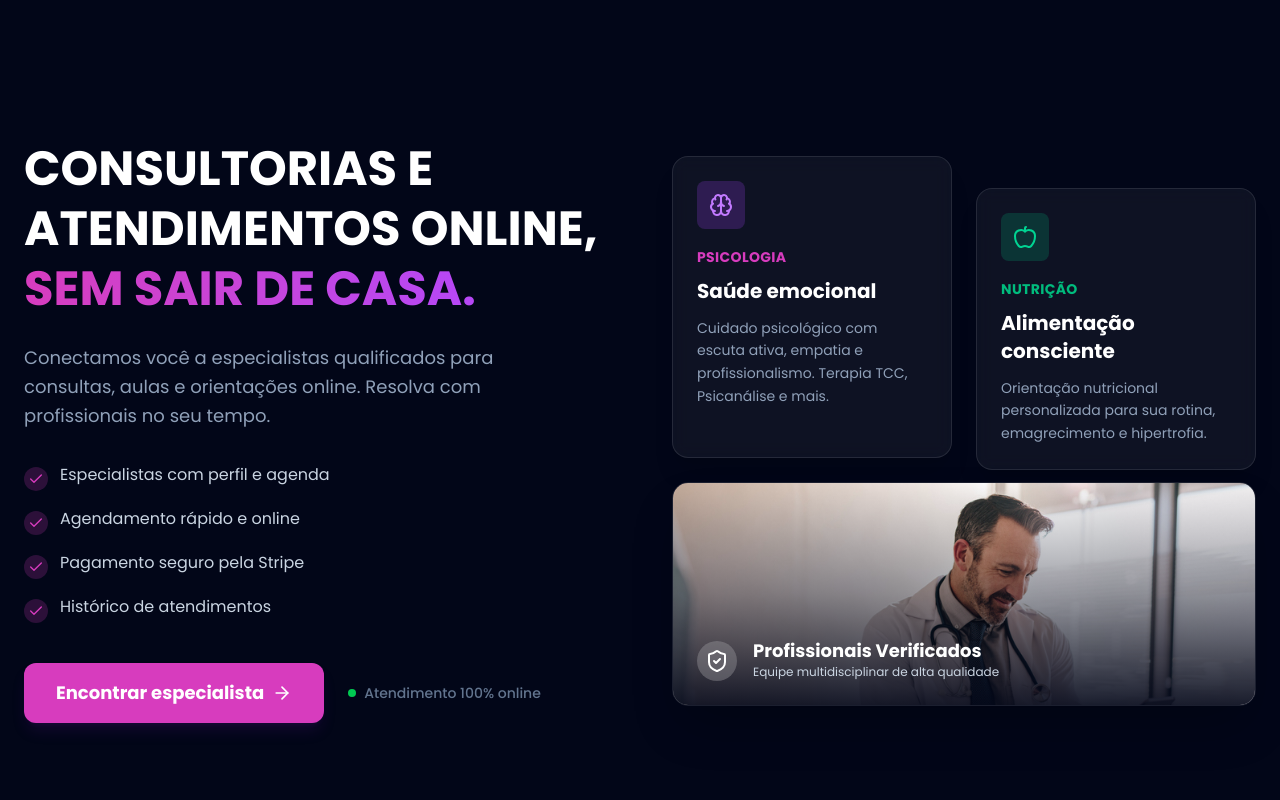
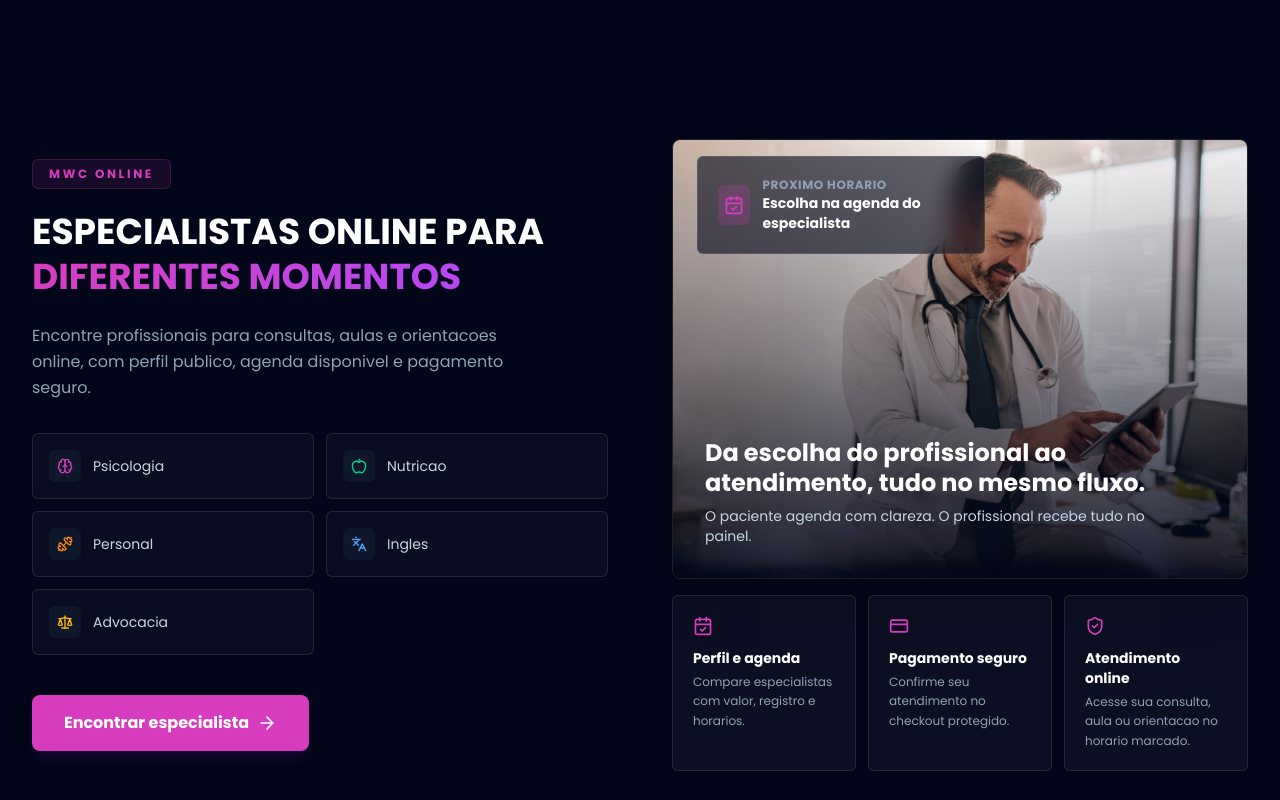
Before and after one commit to EnzoFariasCode/mwc-platform, a Next.js app: page / in a window 1280 px wide. Shown: the part 2560-3360 px from the top of the page. Built offline with nearby package versions, Linux system fonts and the light colour scheme.

Commit message:
Refazendo a seciton telemedicina da Landing Page.

```diff
--- a/src/modules/landing/landingComponents/TelemedicinaSection.tsx
+++ b/src/modules/landing/landingComponents/TelemedicinaSection.tsx
@@ -1,27 +1,61 @@
 "use client";
 
 import { useRef } from "react";
-import Image from "next/image"; // Import do Next Image
+import Image from "next/image";
 import Link from "next/link";
-import { Check, ArrowRight, Brain, Apple, ShieldCheck } from "lucide-react";
+import {
+  Apple,
+  ArrowRight,
+  Brain,
+  CalendarCheck,
+  CreditCard,
+  Dumbbell,
+  Languages,
+  Scale,
+  ShieldCheck,
+} from "lucide-react";
 import gsap from "gsap";
 import { useGSAP } from "@gsap/react";
 import { ScrollTrigger } from "gsap/ScrollTrigger";
 
-// --- IMPORT LOCAL DA IMAGEM ---
 import medicoImg from "@/assets/images/landingPage/medico.jpg";
 
 gsap.registerPlugin(ScrollTrigger);
+
+const onlineAreas = [
+  { label: "Psicologia", icon: Brain, color: "text-[#d73cbe]" },
+  { label: "Nutricao", icon: Apple, color: "text-emerald-400" },
+  { label: "Personal", icon: Dumbbell, color: "text-orange-400" },
+  { label: "Ingles", icon: Languages, color: "text-blue-400" },
+  { label: "Advocacia", icon: Scale, color: "text-amber-400" },
+];
+
+const onlineFlow = [
+  {
+    title: "Perfil e agenda",
+    description: "Compare especialistas com valor, registro e horarios.",
+    icon: CalendarCheck,
+  },
+  {
+    title: "Pagamento seguro",
+    description: "Confirme seu atendimento no checkout protegido.",
+    icon: CreditCard,
+  },
+  {
+    title: "Atendimento online",
+    description: "Acesse sua consulta, aula ou orientacao no horario marcado.",
+    icon: ShieldCheck,
+  },
+];
 
 export default function TelemedicinaSection() {
   const containerRef = useRef<HTMLElement>(null);
 
   useGSAP(
     () => {
-      // 1. Lado Esquerdo (Texto)
       gsap.fromTo(
         ".gsap-left-col",
-        { x: -50, opacity: 0 },
+        { x: -40, opacity: 0 },
         {
           x: 0,
           opacity: 1,
@@ -31,166 +65,148 @@ export default function TelemedicinaSection() {
             trigger: containerRef.current,
             start: "top 75%",
           },
-        }
+        },
       );
 
-      // 2. Lista de Benefícios
       gsap.fromTo(
         ".gsap-list-item",
-        { x: -20, opacity: 0 },
+        { y: 18, opacity: 0 },
         {
-          x: 0,
+          y: 0,
           opacity: 1,
-          duration: 0.8,
-          stagger: 0.1,
-          delay: 0.3,
+          duration: 0.65,
+          stagger: 0.08,
+          delay: 0.2,
           ease: "power2.out",
           scrollTrigger: {
             trigger: containerRef.current,
             start: "top 75%",
           },
-        }
+        },
       );
 
-      // 3. Lado Direito (Cards + Imagem)
       gsap.fromTo(
         ".gsap-card-visual",
-        { x: 50, opacity: 0 },
+        { y: 28, opacity: 0 },
         {
-          x: 0,
+          y: 0,
           opacity: 1,
-          duration: 1,
-          stagger: 0.2,
+          duration: 0.85,
+          stagger: 0.12,
           ease: "power3.out",
           scrollTrigger: {
             trigger: containerRef.current,
             start: "top 75%",
           },
-        }
+        },
       );
     },
-    { scope: containerRef }
+    { scope: containerRef },
   );
 
   return (
     <section
       ref={containerRef}
-      className="relative bg-slate-950 py-24 px-6 border-b border-white/5 overflow-hidden"
+      className="relative overflow-hidden border-b border-white/5 bg-slate-950 px-5 py-20 sm:px-8 lg:py-24"
     >
-      {/* Background Glow */}
-      <div className="absolute top-1/2 left-0 -translate-y-1/2 w-[500px] h-[500px] bg-purple-900/10 rounded-full blur-[120px] -z-10" />
+      <div className="absolute left-0 top-1/2 -z-10 h-[420px] w-[420px] -translate-y-1/2 rounded-full bg-purple-900/10 blur-[120px]" />
 
-      <div className="mx-auto grid max-w-7xl grid-cols-1 gap-16 lg:grid-cols-2 lg:items-center">
-        {/* LEFT – Editorial content */}
+      <div className="mx-auto grid max-w-7xl grid-cols-1 gap-12 lg:grid-cols-2 lg:items-center lg:gap-16">
         <div className="gsap-left-col opacity-0">
-          <h2 className="max-w-xl text-4xl md:text-5xl font-bold leading-tight text-white font-futura uppercase">
-            Consultorias e atendimentos online,
-            <span className="block text-transparent bg-clip-text bg-gradient-to-r from-[#d73cbe] to-purple-500">
-              sem sair de casa.
+          <span className="inline-flex rounded-md border border-[#d73cbe]/20 bg-[#d73cbe]/10 px-4 py-1.5 text-xs font-bold uppercase tracking-[0.22em] text-[#d73cbe]">
+            MWC Online
+          </span>
+
+          <h2 className="mt-5 max-w-xl font-futura text-2xl font-bold uppercase leading-tight text-white sm:text-3xl md:text-4xl">
+            Especialistas online para
+            <span className="block bg-gradient-to-r from-[#d73cbe] to-purple-500 bg-clip-text text-transparent">
+              diferentes momentos
             </span>
           </h2>
 
-          <p className="mt-6 max-w-lg text-lg text-slate-400 leading-relaxed">
-            Conectamos você a especialistas qualificados para consultas, aulas
-            e orientações online. Resolva com profissionais no seu tempo.
+          <p className="mt-6 max-w-lg text-sm leading-relaxed text-slate-400 sm:text-base">
+            Encontre profissionais para consultas, aulas e orientacoes online,
+            com perfil publico, agenda disponivel e pagamento seguro.
           </p>
 
-          <ul className="mt-8 space-y-4">
-            {[
-              "Especialistas com perfil e agenda",
-              "Agendamento rápido e online",
-              "Pagamento seguro pela Stripe",
-              "Histórico de atendimentos",
-            ].map((item, index) => (
+          <ul className="mt-8 grid gap-3 sm:grid-cols-2">
+            {onlineAreas.map((area) => (
               <li
-                key={index}
-                className="gsap-list-item opacity-0 flex items-start gap-3 text-slate-300"
+                key={area.label}
+                className="gsap-list-item flex items-center gap-3 rounded-md border border-white/10 bg-white/[0.03] px-4 py-4 text-sm text-slate-300 opacity-0"
               >
-                <span className="mt-1 flex h-6 w-6 flex-shrink-0 items-center justify-center rounded-full bg-[#d73cbe]/20 text-[#d73cbe]">
-                  <Check className="h-4 w-4" />
+                <span className="flex h-8 w-8 flex-shrink-0 items-center justify-center rounded-md bg-slate-900">
+                  <area.icon className={`h-4 w-4 ${area.color}`} />
                 </span>
-                {item}
+                {area.label}
               </li>
             ))}
           </ul>
 
-          <div className="mt-10 flex flex-wrap items-center gap-6">
+          <div className="mt-10 flex flex-col gap-4 sm:flex-row sm:items-center">
             <Link href="/agendar-consulta">
-              <button className="group cursor-pointer bg-[#d73cbe] hover:bg-[#b0269a] text-white px-8 py-4 rounded-xl font-bold text-lg transition-all shadow-lg shadow-purple-900/20 hover:shadow-purple-900/40 hover:-translate-y-1 flex items-center gap-2">
+              <button className="group flex w-full cursor-pointer items-center justify-center gap-2 rounded-lg bg-[#d73cbe] px-8 py-4 text-base font-bold text-white shadow-lg shadow-purple-900/20 transition-all hover:-translate-y-1 hover:bg-[#b0269a] hover:shadow-purple-900/40 sm:w-auto">
                 Encontrar especialista
-                <ArrowRight className="h-5 w-5 group-hover:translate-x-1 transition-transform" />
+                <ArrowRight className="h-5 w-5 transition-transform group-hover:translate-x-1" />
               </button>
             </Link>
-            <span className="text-sm text-slate-500 font-medium flex items-center gap-2">
-              <span className="w-2 h-2 rounded-full bg-green-500" /> Atendimento
-              100% online
-            </span>
           </div>
         </div>
 
-        {/* RIGHT – Visual cards */}
-        <div className="relative grid gap-6 sm:grid-cols-2">
-          {/* Card Psicologia */}
-          <div className="gsap-card-visual opacity-0 rounded-2xl border border-white/10 bg-white/5 p-6 shadow-xl backdrop-blur-sm hover:border-[#d73cbe]/30 transition-colors group">
-            <div className="w-12 h-12 bg-purple-500/20 rounded-lg flex items-center justify-center mb-4 text-purple-400 group-hover:scale-110 transition-transform">
-              <Brain className="w-6 h-6" />
-            </div>
-            <span className="text-sm font-bold text-[#d73cbe] uppercase tracking-wide">
-              Psicologia
-            </span>
-            <h3 className="mt-2 text-xl font-bold text-white font-futura">
-              Saúde emocional
-            </h3>
-            <p className="mt-3 text-sm text-slate-400 leading-relaxed">
-              Cuidado psicológico com escuta ativa, empatia e profissionalismo.
-              Terapia TCC, Psicanálise e mais.
-            </p>
-          </div>
-
-          {/* Card Nutrição */}
-          <div className="gsap-card-visual opacity-0 rounded-2xl border border-white/10 bg-white/5 p-6 shadow-xl backdrop-blur-sm hover:border-emerald-500/30 transition-colors group sm:translate-y-8 mb-5">
-            <div className="w-12 h-12 bg-emerald-500/20 rounded-lg flex items-center justify-center mb-4 text-emerald-400 group-hover:scale-110 transition-transform">
-              <Apple className="w-6 h-6" />
-            </div>
-            <span className="text-sm font-bold text-emerald-500 uppercase tracking-wide">
-              Nutrição
-            </span>
-            <h3 className="mt-2 text-xl font-bold text-white font-futura">
-              Alimentação consciente
-            </h3>
-            <p className="mt-3 text-sm text-slate-400 leading-relaxed">
-              Orientação nutricional personalizada para sua rotina,
-              emagrecimento e hipertrofia.
-            </p>
-          </div>
-
-          {/* IMAGEM DO MÉDICO (No lugar do div vazio) */}
-          <div className="gsap-card-visual opacity-0 col-span-full mt-8 sm:mt-0 relative h-48 sm:h-56 rounded-2xl overflow-hidden border border-white/10 shadow-2xl group">
+        <div className="relative space-y-4">
+          <div className="gsap-card-visual relative h-[360px] overflow-hidden rounded-lg border border-white/10 opacity-0 shadow-2xl sm:h-[440px]">
             <Image
               src={medicoImg}
-              alt="Médico atendendo online"
+              alt="Especialista atendendo online"
               fill
-              className="object-cover object-top transition-transform duration-700 group-hover:scale-105"
+              className="object-cover object-top"
               placeholder="blur"
             />
 
-            {/* Overlay para texto ficar legível */}
             <div className="absolute inset-0 bg-gradient-to-t from-slate-950/90 via-slate-950/40 to-transparent" />
 
-            {/* Conteúdo sobre a imagem */}
-            <div className="absolute bottom-0 left-0 p-6 flex items-center gap-4">
-              <div className="h-10 w-10 rounded-full bg-white/20 backdrop-blur-md flex items-center justify-center text-white">
-                <ShieldCheck className="w-6 h-6" />
+            <div className="absolute left-4 right-4 top-4 rounded-md border border-white/10 bg-slate-950/60 p-5 backdrop-blur-md sm:left-6 sm:right-auto sm:w-72">
+              <div className="flex items-center gap-3">
+                <div className="flex h-10 w-10 items-center justify-center rounded-md bg-[#d73cbe]/20 text-[#d73cbe]">
+                  <CalendarCheck className="h-5 w-5" />
+                </div>
+                <div>
+                  <p className="text-xs font-bold uppercase tracking-wider text-slate-400">
+                    Proximo horario
+                  </p>
+                  <p className="text-sm font-bold text-white">
+                    Escolha na agenda do especialista
+                  </p>
+                </div>
               </div>
-              <div>
-                <p className="text-white font-bold text-lg font-futura leading-none mb-1">
-                  Profissionais Verificados
-                </p>
-                <p className="text-slate-300 text-xs">
-                  Equipe multidisciplinar de alta qualidade
+            </div>
+
+            <div className="absolute bottom-0 left-0 right-0 p-6 sm:p-8">
+              <p className="max-w-md font-futura text-2xl font-bold leading-tight text-white">
+                Da escolha do profissional ao atendimento, tudo no mesmo fluxo.
+              </p>
+              <p className="mt-2 max-w-md text-sm text-slate-300">
+                O paciente agenda com clareza. O profissional recebe tudo no
+                painel.
+              </p>
+            </div>
+          </div>
+
+          <div className="grid gap-3 sm:grid-cols-3">
+            {onlineFlow.map((item) => (
+              <div
+                key={item.title}
+                className="gsap-card-visual rounded-md border border-white/10 bg-white/[0.04] p-5 opacity-0"
+              >
+                <item.icon className="h-5 w-5 text-[#d73cbe]" />
+                <h3 className="mt-3 text-sm font-bold text-white">
+                  {item.title}
+                </h3>
+                <p className="mt-1 text-xs leading-relaxed text-slate-400">
+                  {item.description}
                 </p>
               </div>
-            </div>
+            ))}
           </div>
         </div>
       </div>
```
